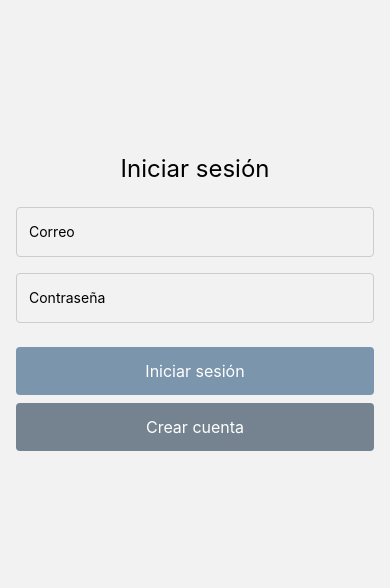
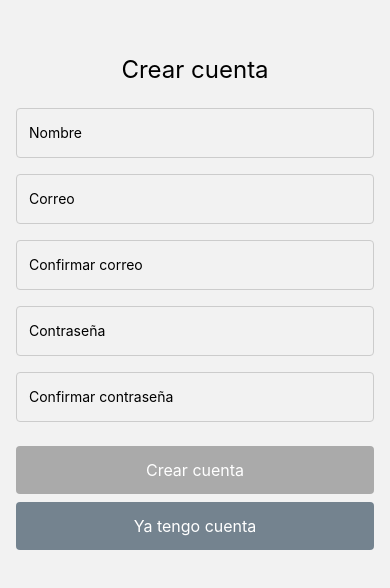
Before and after one commit to DaveSV100/HuastexApp, a React Native app: screen /SignUp in a window 390 px wide. Shown: the part 120-708 px from the top of the page. Built offline with nearby package versions, Linux system fonts and the light colour scheme.

Commit message:
signup component

```diff
--- a/src/navigation/AppNavigator.js
+++ b/src/navigation/AppNavigator.js
@@ -15,7 +15,7 @@
 import UsScreen from '../screens/UsScreen';
 import FormsScreen from '../screens/FormsScreen';
 import PaymentsScreen from '../screens/PaymentsScreen';
-
+import SignUpScreen from '../screens/SignUpScreen';
 import Navbar from '../components/Navbar';
 
 const Stack = createNativeStackNavigator();
@@ -47,6 +47,7 @@
           screenOptions={{ headerShown: false }}
         >
           <Stack.Screen name="SignIn" component={SignInScreen} />
+          <Stack.Screen name="SignUp" component={SignUpScreen} />
         </Stack.Navigator>
       )}
     </>
--- /dev/null
+++ b/src/screens/SignUpScreen.js
@@ -0,0 +1,186 @@
+// src/screens/SignUpScreen.js
+import React, { useState } from 'react';
+import {
+  View, Text, TextInput, TouchableOpacity, StyleSheet, Alert
+} from 'react-native';
+import api from '../api'; // Adjust path as needed
+
+export default function SignUpScreen({ navigation }) {
+  const [name, setName] = useState('');
+  const [email, setEmail] = useState('');
+  const [confirmEmail, setConfirmEmail] = useState('');
+  const [password, setPassword] = useState('');
+  const [confirmPassword, setConfirmPassword] = useState('');
+  const [error, setError] = useState('');
+  const [emailMatchError, setEmailMatchError] = useState(false);
+  const [passwordMatchError, setPasswordMatchError] = useState(false);
+
+  const handleConfirmEmailChange = (val) => {
+    setConfirmEmail(val);
+    setEmailMatchError(email !== val);
+  };
+
+  const handleConfirmPasswordChange = (val) => {
+    setConfirmPassword(val);
+    setPasswordMatchError(password !== val);
+  };
+
+  const handleSubmit = async () => {
+    // Final validation before submit
+    if (email !== confirmEmail) {
+      setEmailMatchError(true);
+      return;
+    }
+    if (password !== confirmPassword) {
+      setPasswordMatchError(true);
+      return;
+    }
+
+    try {
+      await api.post('/auth/register', { name, email, password });
+      Alert.alert('Éxito', 'Cuenta creada exitosamente', [
+        { text: 'OK', onPress: () => navigation.navigate('SignIn') }
+      ]);
+    } catch (err) {
+      if (err.response?.status === 400) {
+        setError(err.response.data.msg || 'El usuario ya existe.');
+      } else {
+        console.error('Error signing up:', err);
+        setError('Ocurrió un error inesperado. Intenta de nuevo.');
+      }
+    }
+  };
+
+  const isSubmitDisabled = emailMatchError || passwordMatchError || !name || !email || !confirmEmail || !password || !confirmPassword;
+
+  return (
+    <View style={styles.container}>
+      <Text style={styles.title}>Crear cuenta</Text>
+      {error ? <Text style={styles.error}>{error}</Text> : null}
+
+      <TextInput
+        style={styles.input}
+        placeholder="Nombre"
+        autoCapitalize="words"
+        value={name}
+        onChangeText={setName}
+      />
+
+      <TextInput
+        style={styles.input}
+        placeholder="Correo"
+        keyboardType="email-address"
+        autoCapitalize="none"
+        value={email}
+        onChangeText={(val) => {
+          setEmail(val);
+          if (confirmEmail) setEmailMatchError(val !== confirmEmail);
+        }}
+      />
+
+      <TextInput
+        style={styles.input}
+        placeholder="Confirmar correo"
+        keyboardType="email-address"
+        autoCapitalize="none"
+        value={confirmEmail}
+        onChangeText={handleConfirmEmailChange}
+      />
+      {emailMatchError && (
+        <Text style={styles.validationError}>Los correos no coinciden.</Text>
+      )}
+
+      <TextInput
+        style={styles.input}
+        placeholder="Contraseña"
+        secureTextEntry
+        value={password}
+        onChangeText={(val) => {
+          setPassword(val);
+          if (confirmPassword) setPasswordMatchError(val !== confirmPassword);
+        }}
+      />
+
+      <TextInput
+        style={styles.input}
+        placeholder="Confirmar contraseña"
+        secureTextEntry
+        value={confirmPassword}
+        onChangeText={handleConfirmPasswordChange}
+      />
+      {passwordMatchError && (
+        <Text style={styles.validationError}>Las contraseñas no coinciden.</Text>
+      )}
+
+      <TouchableOpacity
+        style={[styles.signupButton, isSubmitDisabled && styles.disabledButton]}
+        onPress={handleSubmit}
+        disabled={isSubmitDisabled}
+      >
+        <Text style={styles.buttonText}>Crear cuenta</Text>
+      </TouchableOpacity>
+
+      <TouchableOpacity
+        style={styles.signinButton}
+        onPress={() => navigation.navigate('SignIn')}
+      >
+        <Text style={styles.buttonText}>Ya tengo cuenta</Text>
+      </TouchableOpacity>
+    </View>
+  );
+}
+
+const styles = StyleSheet.create({
+  container: {
+    flex: 1,
+    justifyContent: 'center',
+    alignItems: 'center',
+    padding: 16,
+  },
+  title: {
+    fontSize: 24,
+    marginBottom: 16,
+  },
+  error: {
+    color: 'red',
+    marginBottom: 8,
+  },
+  validationError: {
+    color: 'red',
+    fontSize: 12,
+    alignSelf: 'flex-start',
+    marginBottom: 8,
+  },
+  input: {
+    width: '100%',
+    height: 50,
+    borderColor: '#ccc',
+    borderWidth: 1,
+    borderRadius: 4,
+    marginVertical: 8,
+    paddingHorizontal: 12,
+  },
+  signupButton: {
+    backgroundColor: 'rgb(122,149,172)',
+    paddingVertical: 14,
+    borderRadius: 4,
+    width: '100%',
+    alignItems: 'center',
+    marginTop: 16,
+  },
+  signinButton: {
+    backgroundColor: 'rgb(116,131,143)',
+    paddingVertical: 14,
+    borderRadius: 4,
+    width: '100%',
+    alignItems: 'center',
+    marginTop: 8,
+  },
+  disabledButton: {
+    backgroundColor: '#aaa',
+  },
+  buttonText: {
+    color: '#fff',
+    fontSize: 16,
+  },
+});
--- a/tsconfig.json
+++ b/tsconfig.json
@@ -3,6 +3,6 @@
   "compilerOptions": {
     "types": ["jest"],
   },
-  "include": ["**/*.ts", "**/*.tsx", "src/screens/SignIn/SignInScreen.js"],
+  "include": ["**/*.ts", "**/*.tsx", "src/screens/SignIn/SignInScreen.js", "src/screens/SignUpScreen.js"],
   "exclude": ["**/node_modules", "**/Pods"]
 }
```
